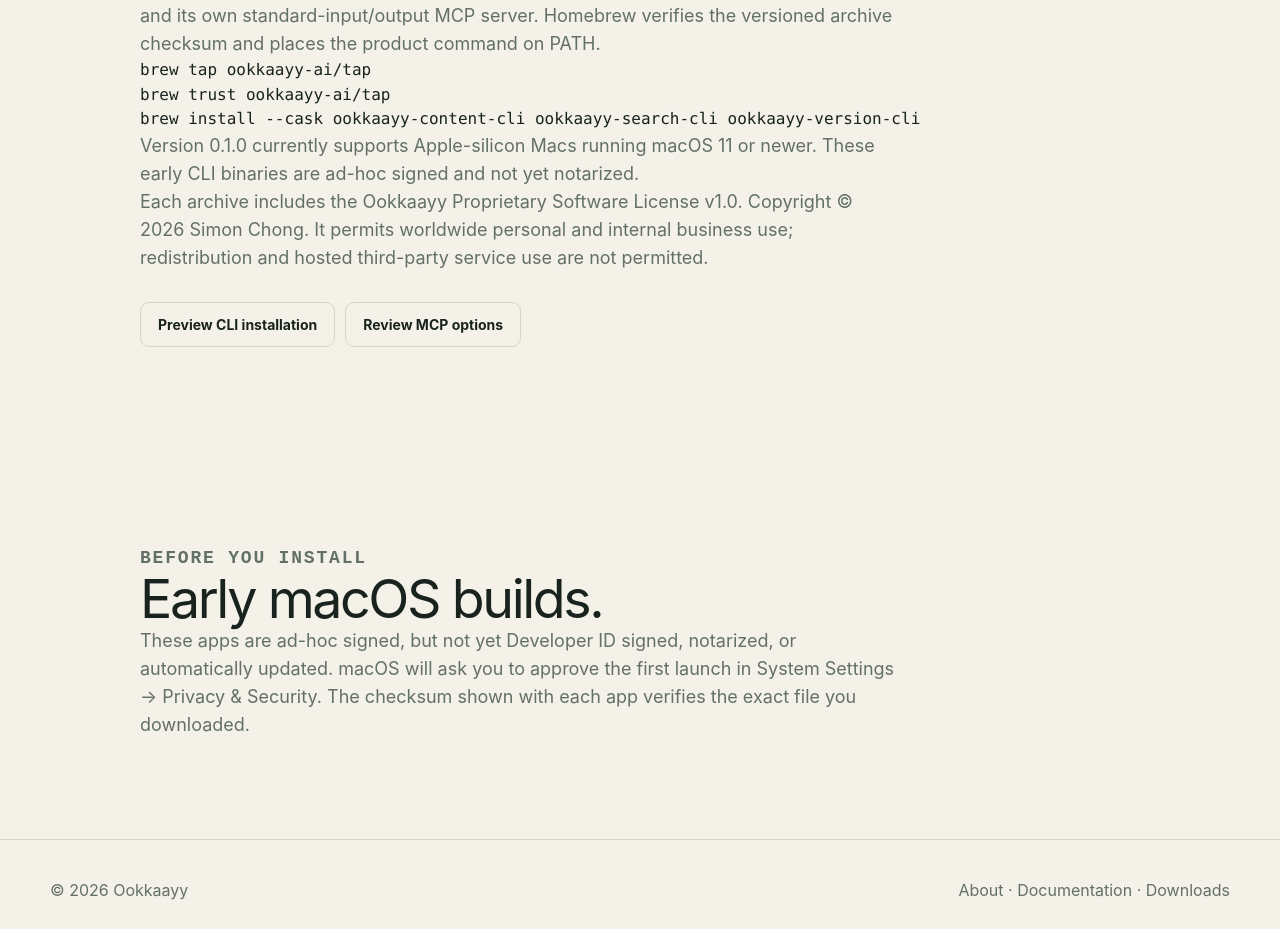
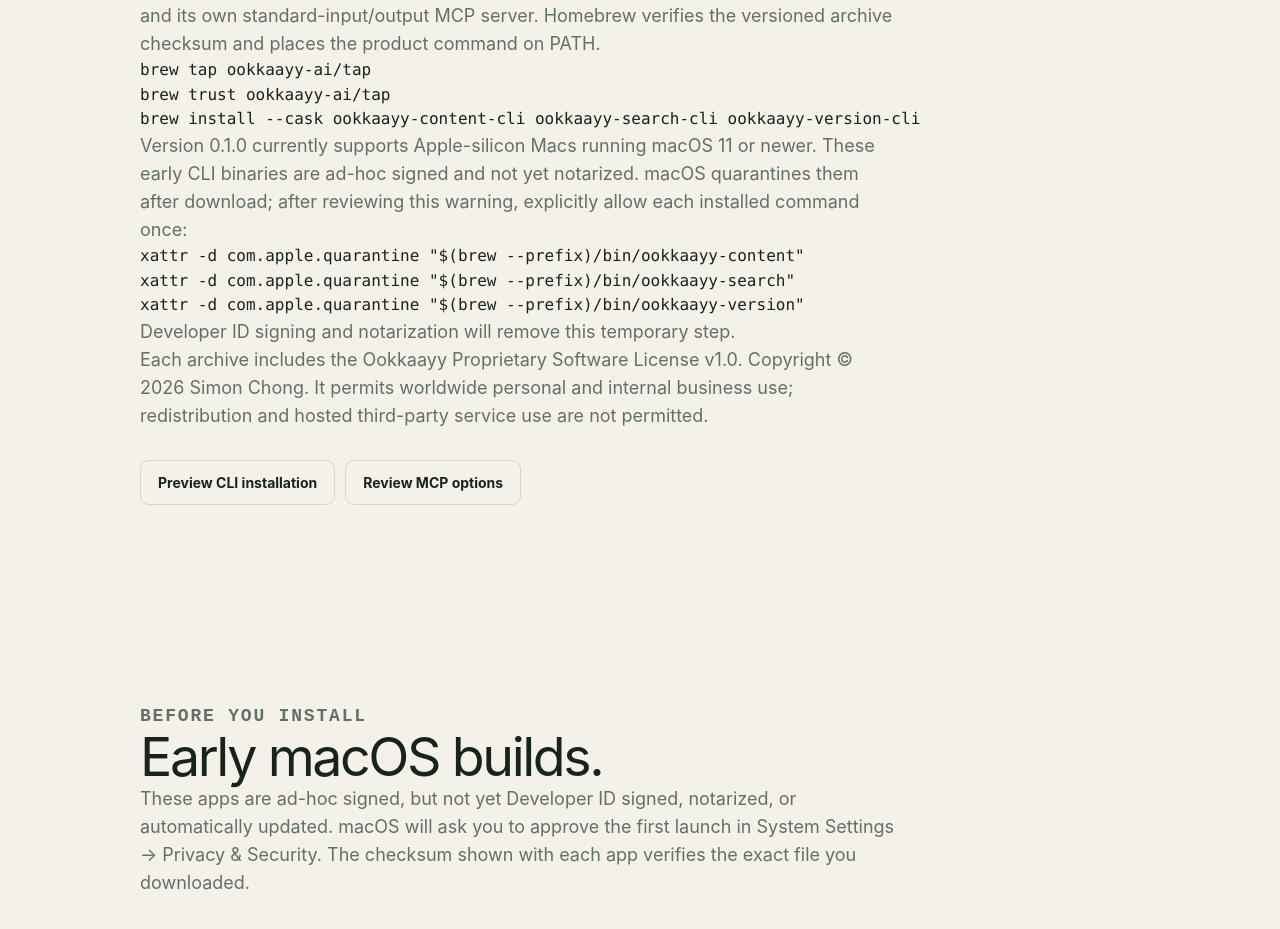
Before and after one commit to shmcsensei/ookkaayy-website, a Next.js app: page /downloads in a window 1280 px wide. Shown: the part 2384-3313 px from the top of the page. Built offline with nearby package versions, Linux system fonts and the light colour scheme; no server answers.

Commit message:
Document Gatekeeper step for CLI installs

```diff
--- a/app/downloads/page.tsx
+++ b/app/downloads/page.tsx
@@ -103,8 +103,19 @@
         </pre>
         <p>
           Version 0.1.0 currently supports Apple-silicon Macs running macOS 11 or newer. These early
-          CLI binaries are ad-hoc signed and not yet notarized.
+          CLI binaries are ad-hoc signed and not yet notarized. macOS quarantines them after
+          download; after reviewing this warning, explicitly allow each installed command once:
         </p>
+        <pre>
+          <code>
+            {
+              'xattr -d com.apple.quarantine "$(brew --prefix)/bin/ookkaayy-content"\n'
+            }
+            {'xattr -d com.apple.quarantine "$(brew --prefix)/bin/ookkaayy-search"\n'}
+            {'xattr -d com.apple.quarantine "$(brew --prefix)/bin/ookkaayy-version"'}
+          </code>
+        </pre>
+        <p>Developer ID signing and notarization will remove this temporary step.</p>
         <p>
           Each archive includes the Ookkaayy Proprietary Software License v1.0. Copyright © 2026
           Simon Chong. It permits worldwide personal and internal business use; redistribution and
--- a/lib/docs.ts
+++ b/lib/docs.ts
@@ -136,11 +136,12 @@
     title: 'Install a command-line binary',
     summary: 'Install a prebuilt command-line, headless API, and MCP binary with Homebrew.',
     command:
-      'brew tap ookkaayy-ai/tap\nbrew trust ookkaayy-ai/tap\nbrew install --cask ookkaayy-search-cli\nookkaayy-search doctor',
+      'brew tap ookkaayy-ai/tap\nbrew trust ookkaayy-ai/tap\nbrew install --cask ookkaayy-search-cli\nxattr -d com.apple.quarantine "$(brew --prefix)/bin/ookkaayy-search"\nookkaayy-search doctor',
     steps: [
       'Install Homebrew, add the Ookkaayy package tap, and explicitly trust that third-party tap',
       'Install ookkaayy-content-cli, ookkaayy-search-cli, or ookkaayy-version-cli',
       'Homebrew downloads the versioned binary archive, verifies its checksum, and places the command on PATH',
+      'For the ad-hoc-signed v0.1.0 build, explicitly remove macOS quarantine from that installed command once',
       'Run doctor, then use --help to see product-specific commands and options',
     ],
     note: 'The current v0.1.0 CLI Casks support Apple-silicon Macs running macOS 11 or newer. They are ad-hoc signed and not yet notarized. Their included proprietary license permits worldwide personal and internal business use but not redistribution or hosted third-party services.',
```
Also changed, not shown: 1 other file (tests, documents, lock files or other folders).
